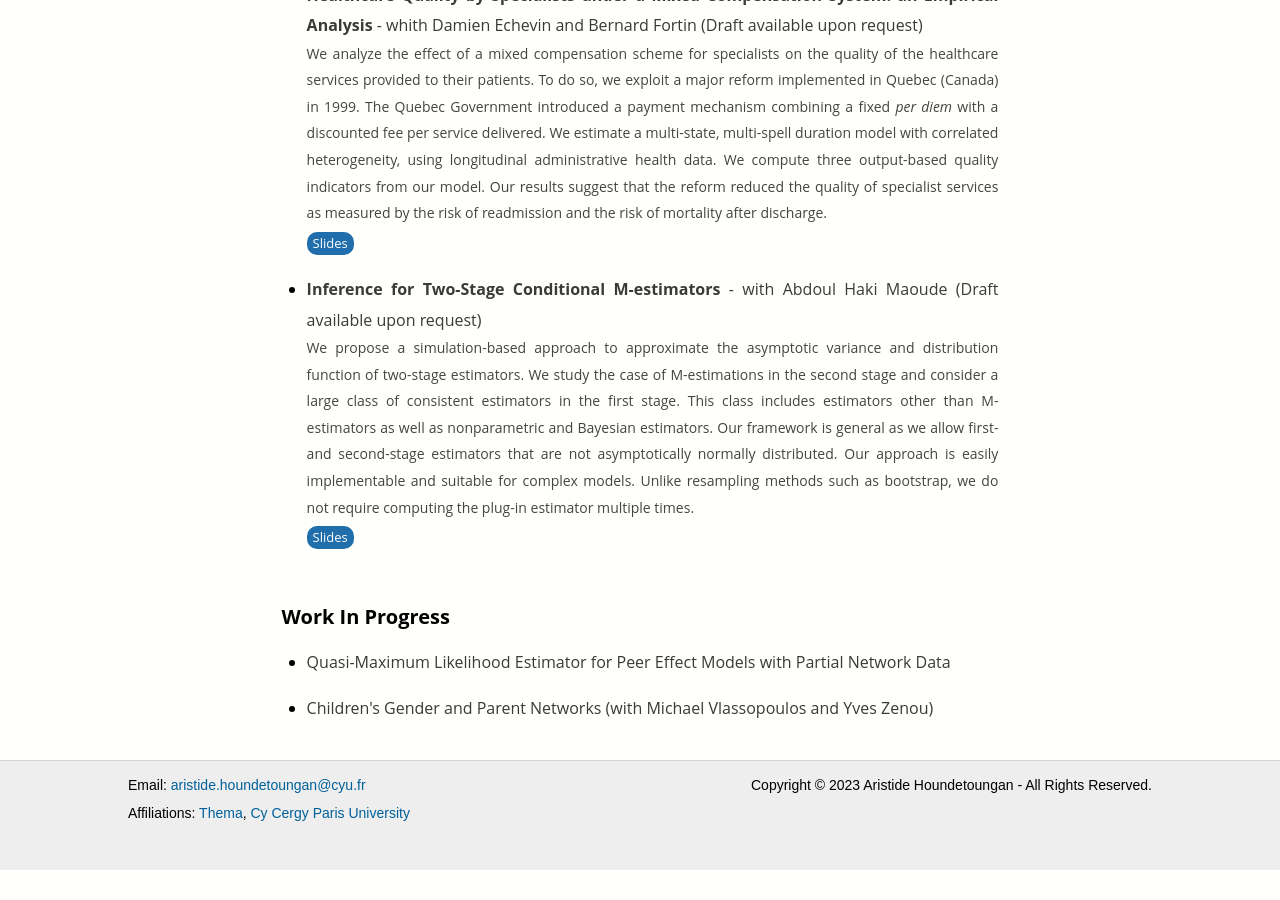
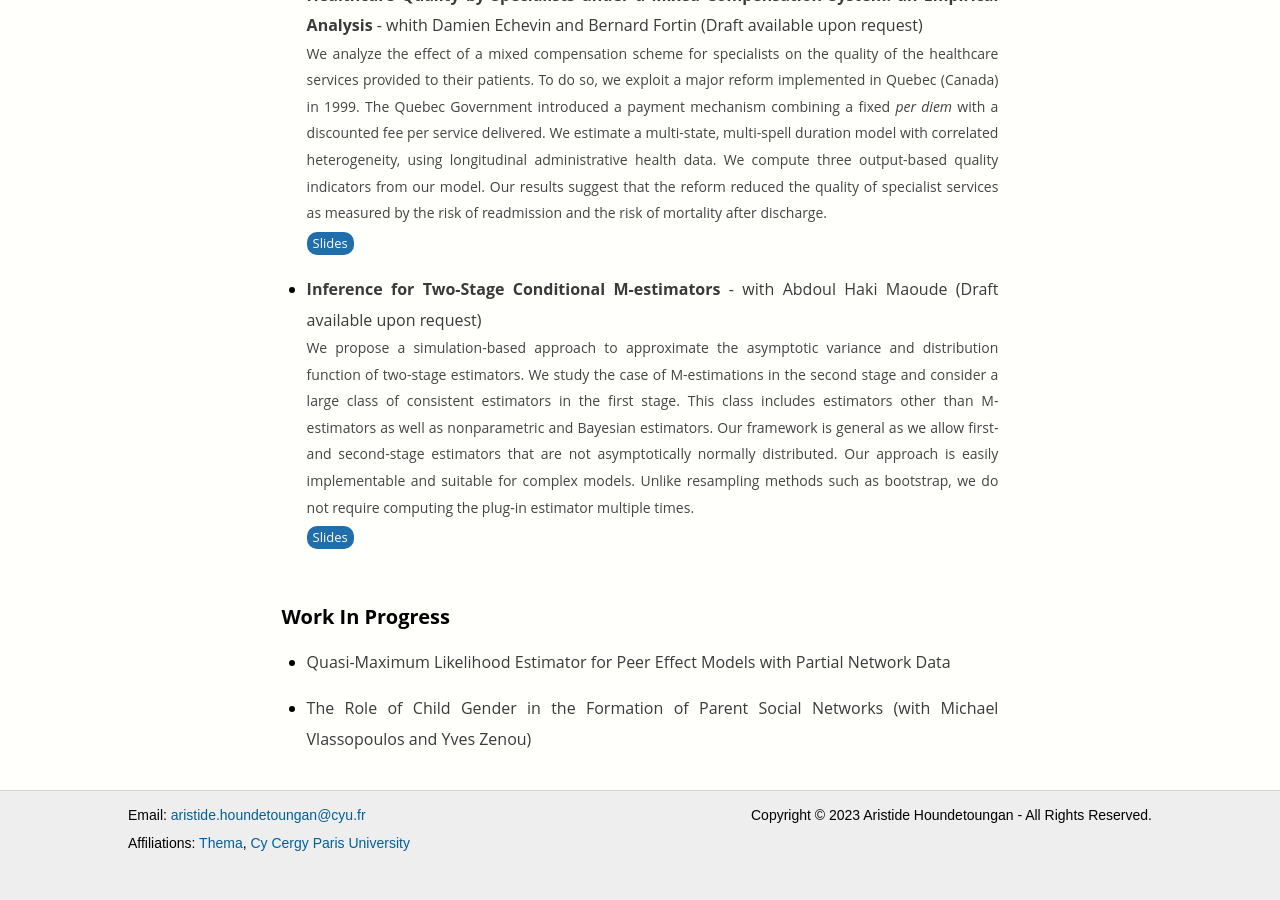
Before and after one commit to ahoundetoungan/ahoundetoungan.github.io, a Jekyll site: the page built from research/index.html, in a window 1280 px wide and 900 px high, scrolled down 1455 px. Built offline with Jekyll 4.4.1, drawn with Linux system fonts in a browser that asks for light colours; before the commit the page ends 2325 px from its top, so only the background shows below that.

Commit message:
research

```diff
--- a/research/index.html
+++ b/research/index.html
@@ -58,7 +58,7 @@
 	<h2>Work In Progress</h2>
 	<ul>
     <li><p class="nomarginafter">Quasi-Maximum Likelihood Estimator for Peer Effect Models with Partial Network Data</p></li>
-    <li><p class="nomarginafter">Children's Gender and Parent Networks (with Michael Vlassopoulos and Yves Zenou)</p></li>
+    <li><p class="nomarginafter">The Role of Child Gender in the Formation of Parent Social Networks (with Michael Vlassopoulos and Yves Zenou)</p></li>
     <!--<li>Physicians' Financial Incentives (<i>whith Damien Echevin</i>)</li>-->
 	</ul>
 </div>
```
Also changed, not shown: 1 other file.
